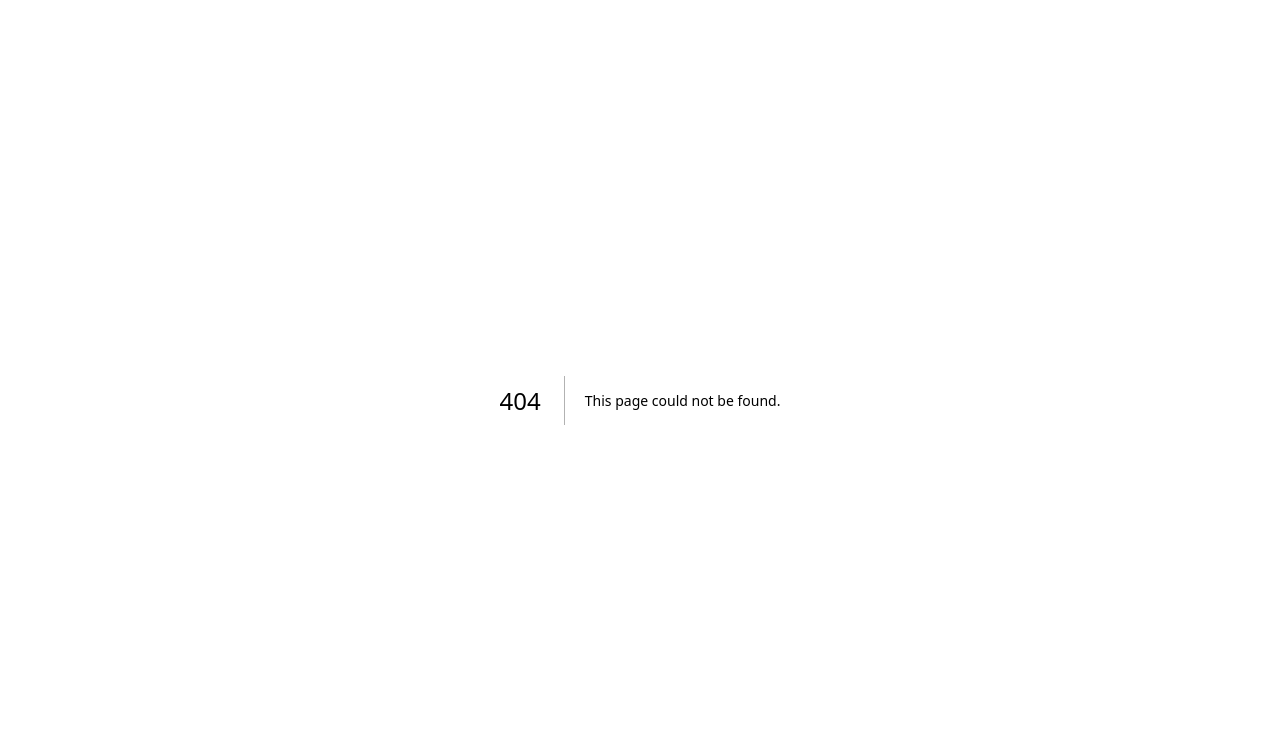
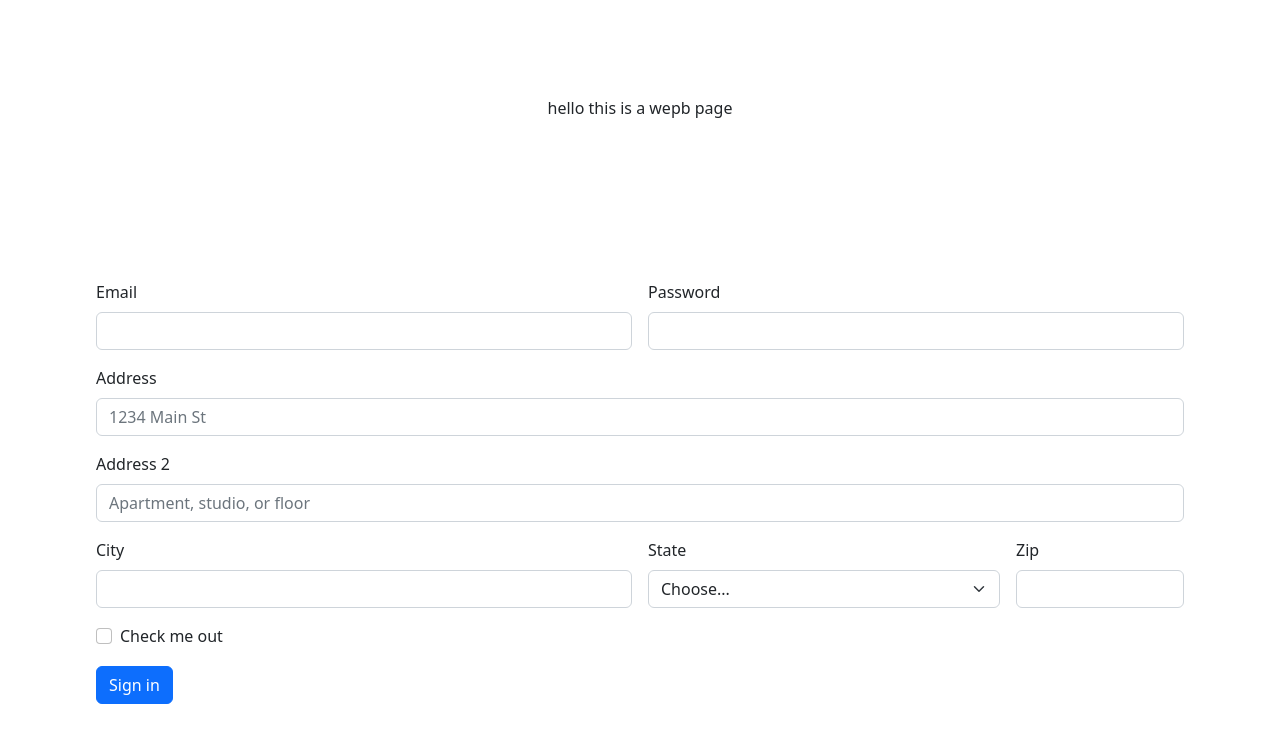
Before and after one commit to CMPN-CODECELL/Syrus_Web3_ColdMine, a Next.js app: page /patient_form in a window 1280 px wide. Before the commit this address had no page. Shown: the top 742 px of the page. Built offline with nearby package versions, Linux system fonts and the light colour scheme.

Commit message:
Initial commit

```diff
--- a/package.json
+++ b/package.json
@@ -10,6 +10,7 @@
   },
   "dependencies": {
     "@next/font": "13.2.3",
+    "bootstrap": "^5.2.3",
     "next": "13.2.3",
     "react": "18.2.0",
     "react-dom": "18.2.0"
--- a/src/pages/_app.js
+++ b/src/pages/_app.js
@@ -1,4 +1,5 @@
 import '@/styles/globals.css'
+import 'bootstrap/dist/css/bootstrap.css'
 
 export default function App({ Component, pageProps }) {
   return <Component {...pageProps} />
--- /dev/null
+++ b/src/pages/patient_form.js
@@ -0,0 +1,66 @@
+import Head from "next/head";
+import Image from "next/image";
+import { Inter } from "@next/font/google";
+import styles from "@/styles/Home.module.css";
+
+const inter = Inter({ subsets: ["latin"] });
+
+export default function Home() {
+  return (
+    <>
+      <Head>
+        <title>Create Next App</title>
+        <meta name="description" content="Generated by create next app" />
+        <meta name="viewport" content="width=device-width, initial-scale=1" />
+        <link rel="icon" href="/favicon.ico" />
+      </Head>
+      <main className={styles.main}>
+        hello this is a wepb page
+        <form class="row g-3">
+  <div class="col-md-6">
+    <label for="inputEmail4" class="form-label">Email</label>
+    <input type="email" class="form-control" id="inputEmail4" />
+  </div>
+  <div class="col-md-6">
+    <label for="inputPassword4" class="form-label">Password</label>
+    <input type="password" class="form-control" id="inputPassword4" />
+  </div>
+  <div class="col-12">
+    <label for="inputAddress" class="form-label">Address</label>
+    <input type="text" class="form-control" id="inputAddress" placeholder="1234 Main St"/ >
+  </div>
+  <div class="col-12">
+    <label for="inputAddress2" class="form-label">Address 2</label>
+    <input type="text" class="form-control" id="inputAddress2" placeholder="Apartment, studio, or floor" />
+  </div>
+  <div class="col-md-6">
+    <label for="inputCity" class="form-label">City</label>
+    <input type="text" class="form-control" id="inputCity" />
+  </div>
+  <div class="col-md-4">
+    <label for="inputState" class="form-label">State</label>
+    <select id="inputState" class="form-select">
+      <option selected>Choose...</option>
+      <option>...</option>
+    </select>
+  </div>
+  <div class="col-md-2">
+    <label for="inputZip" class="form-label">Zip</label>
+    <input type="text" class="form-control" id="inputZip" />
+  </div>
+  <div class="col-12">
+    <div class="form-check">
+      <input class="form-check-input" type="checkbox" id="gridCheck" />
+      <label class="form-check-label" for="gridCheck">
+        Check me out
+      </label>
+    </div>
+  </div>
+  <div class="col-12">
+    <button type="submit" class="btn btn-primary">Sign in</button>
+  </div>
+</form>
+      </main>
+    </>
+  );
+}
```
Also changed, not shown: notes/syrus-mhr-demo.md (added, +35 -0 lines), 1 other file (tests, documents, lock files or other folders).
